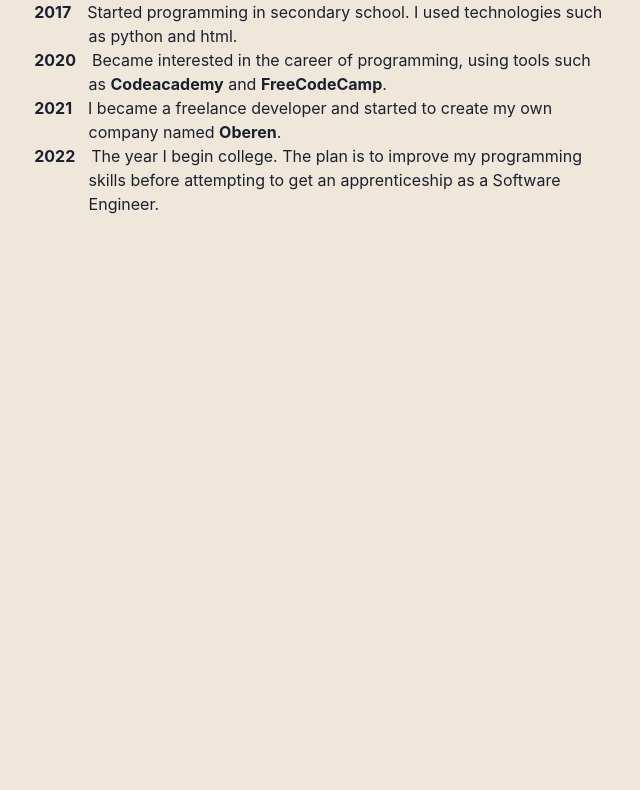
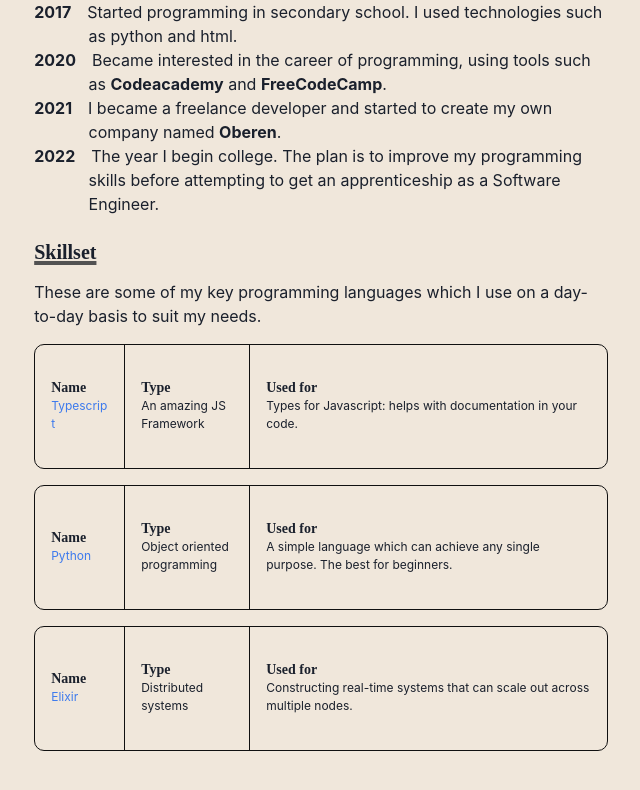
Before and after one commit to alfiephillips/alfiephillips.com, a Next.js app: page / in a window 1280 px wide. Shown: the part 622-1412 px from the top of the page, without its empty margins (319-959 px from the left). Before the commit the page ends 894 px from the top, so only its background shows below. Built offline with nearby package versions, Linux system fonts and the light colour scheme.

Commit message:
technology section

```diff
--- a/components/Paragraph.tsx
+++ b/components/Paragraph.tsx
@@ -1,8 +1,9 @@
 import styled from "@emotion/styled";
 
-const Paragraph = styled.p`
-    text-align: justify;
+const Paragraph = styled.p<{ fontSize?: string; textAlign?: string }>`
+    text-align: ${({ textAlign }) => (textAlign ? textAlign : "justify")}
     word-wrap: normal;
+    font-size: ${({ fontSize }) => (fontSize ? fontSize + "px" : "16px")};
 `;
 
 export default Paragraph;
--- /dev/null
+++ b/components/Technology.tsx
@@ -0,0 +1,93 @@
+import { Heading } from "@chakra-ui/react";
+import Paragraph from "./Paragraph";
+import styled from "@emotion/styled";
+import { ReactElement } from "react";
+
+interface TechnologyProps {
+    name: ReactElement;
+    type: string;
+    useCase: string;
+}
+
+const Technology = ({ name, type, useCase }: TechnologyProps) => {
+    return (
+        <TechnologyContainer>
+            <Column forceWidth={90}>
+                <Heading as="h4" variant="technology-title">
+                    Name
+                </Heading>
+                <Paragraph fontSize="12" textAlign="left">
+                    {name}
+                </Paragraph>
+            </Column>
+            <Column forceWidth={125}>
+                <Heading as="h4" variant="technology-title">
+                    Type
+                </Heading>
+                <Paragraph fontSize="12" textAlign="left">
+                    {type}
+                </Paragraph>
+            </Column>
+            <Column noBorder>
+                <Heading as="h4" variant="technology-title">
+                    Used for
+                </Heading>
+                <Paragraph fontSize="12" textAlign="left">
+                    {useCase}
+                </Paragraph>
+            </Column>
+        </TechnologyContainer>
+    );
+};
+
+const TechnologyContainer = styled.div`
+    display: flex;
+    flex-direction: row;
+    width: 100%;
+    height: 125px;
+    border: 1px solid #101010;
+    border-radius: 10px;
+    overflow: hidden;
+    margin-top: 1rem;
+    @media (max-width: 850px) {
+        flex-direction: column;
+        height: auto;
+    }
+`;
+
+const Column = styled.div<{ forceWidth?: number; noBorder?: boolean }>`
+    display: block;
+    height: 100%;
+    width: ${({ forceWidth }) =>
+        forceWidth ? forceWidth + "px" : "fit-content"};
+    min-width: ${({ forceWidth }) =>
+        forceWidth ? forceWidth + "px" : undefined};
+    display: flex;
+    flex-direction: column;
+    justify-content: center;
+    border-right: 1px solid
+        ${({ noBorder }) => (noBorder ? "transparent" : "#101010")};
+    padding: 1rem;
+    box-sizing: border-box;
+    flex-shrink: ${({ noBorder }) => (noBorder ? undefined : 0)};
+    @media (max-width: 850px) {
+        height: 50px;
+        width: 100%;
+        border-bottom: 1px solid
+            ${({ noBorder }) => (noBorder ? "transparent" : "#101010")};
+        padding: 1rem;
+        flex-shrink: 0;
+        box-sizing: content-box;
+    }
+    h5 {
+        font-family: "apple-system";
+        margin: 0;
+        color: #fff;
+    }
+    p {
+        margin: 0;
+        white-space: normal;
+    }
+`;
+
+export default Technology;
--- a/libs/theme.ts
+++ b/libs/theme.ts
@@ -20,6 +20,12 @@ const components = {
                 textDecorationThickness: 4,
                 marginTop: 3,
                 marginBottom: 4
+            },
+            "technology-title": {
+                fontSize: 14,
+                textUnderlinedOffset: 6,
+                textDecorationColor: "#525252",
+                textDecorationThickness: 4
             }
         }
     },
--- a/pages/index.tsx
+++ b/pages/index.tsx
@@ -8,14 +8,17 @@ import {
     Image,
     useColorModeValue,
     Link,
-    Button
+    Button,
+    VStack
 } from "@chakra-ui/react";
 
 import Section from "../components/Section";
 import Paragraph from "../components/Paragraph";
 import { BioSection, BioYear } from "../components/Bio";
+import Technologies from "../components/Technology";
 
 import { ChevronRightIcon } from "@chakra-ui/icons";
+import Technology from "../components/Technology";
 
 const Home: NextPage = () => {
     return (
@@ -116,6 +119,43 @@ const Home: NextPage = () => {
                     apprenticeship as a Software Engineer.
                 </BioSection>
             </Section>
+
+            <Section delay={0.6}>
+                <Heading as="h3" variant="section-title">
+                    Skillset
+                </Heading>
+                <Paragraph>
+                    These are some of my key programming languages which I use
+                    on a day-to-day basis to suit my needs.
+                </Paragraph>
+                <Technology
+                    name={
+                        <NextLink href="https://www.typescriptlang.org/">
+                            <Link>Typescript</Link>
+                        </NextLink>
+                    }
+                    type="An amazing JS Framework"
+                    useCase="Types for Javascript: helps with documentation in your code."
+                />
+                <Technology
+                    name={
+                        <NextLink href="https://www.python.org">
+                            <Link>Python</Link>
+                        </NextLink>
+                    }
+                    type="Object oriented programming"
+                    useCase="A simple language which can achieve any single purpose. The best for beginners."
+                />
+                <Technology
+                    name={
+                        <NextLink href="https://elixir-lang.org/">
+                            <Link>Elixir</Link>
+                        </NextLink>
+                    }
+                    type="Distributed systems"
+                    useCase="Constructing real-time systems that can scale out across multiple nodes."
+                />
+            </Section>
         </Container>
     );
 };
```
